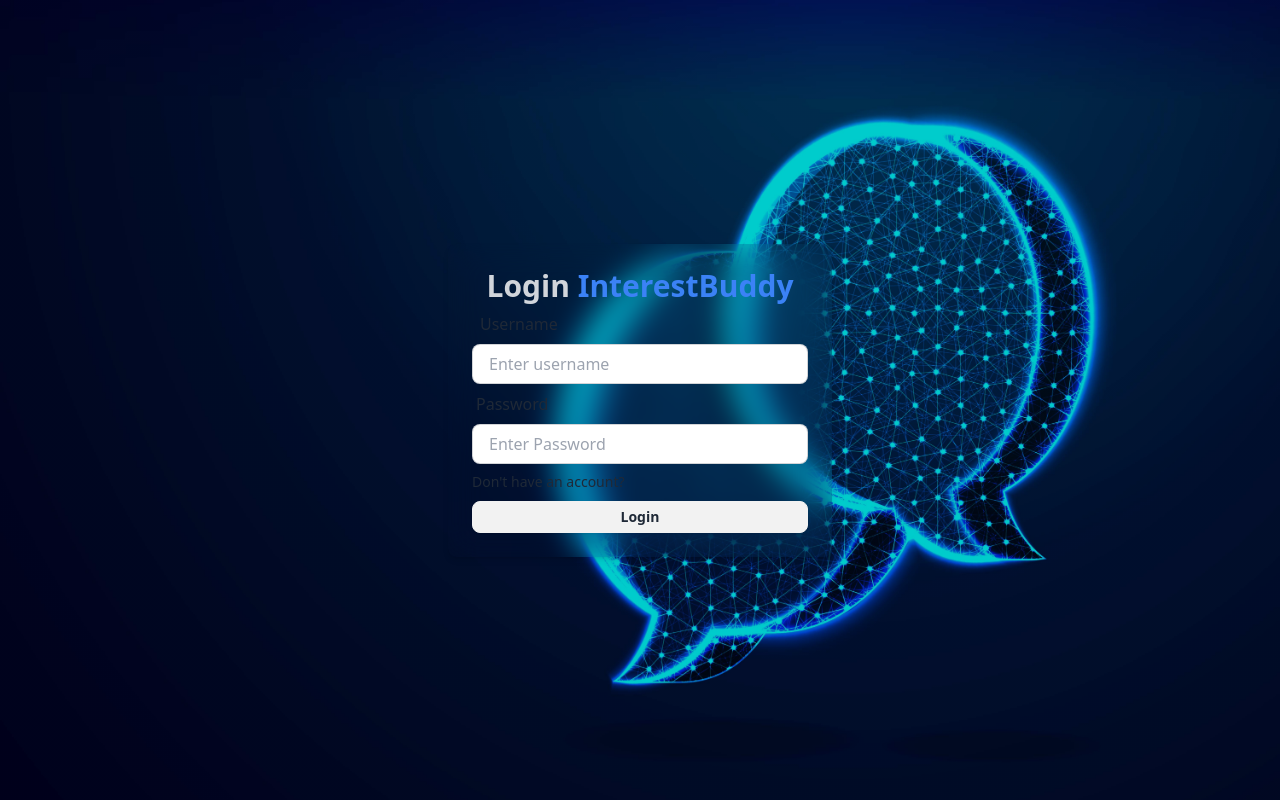
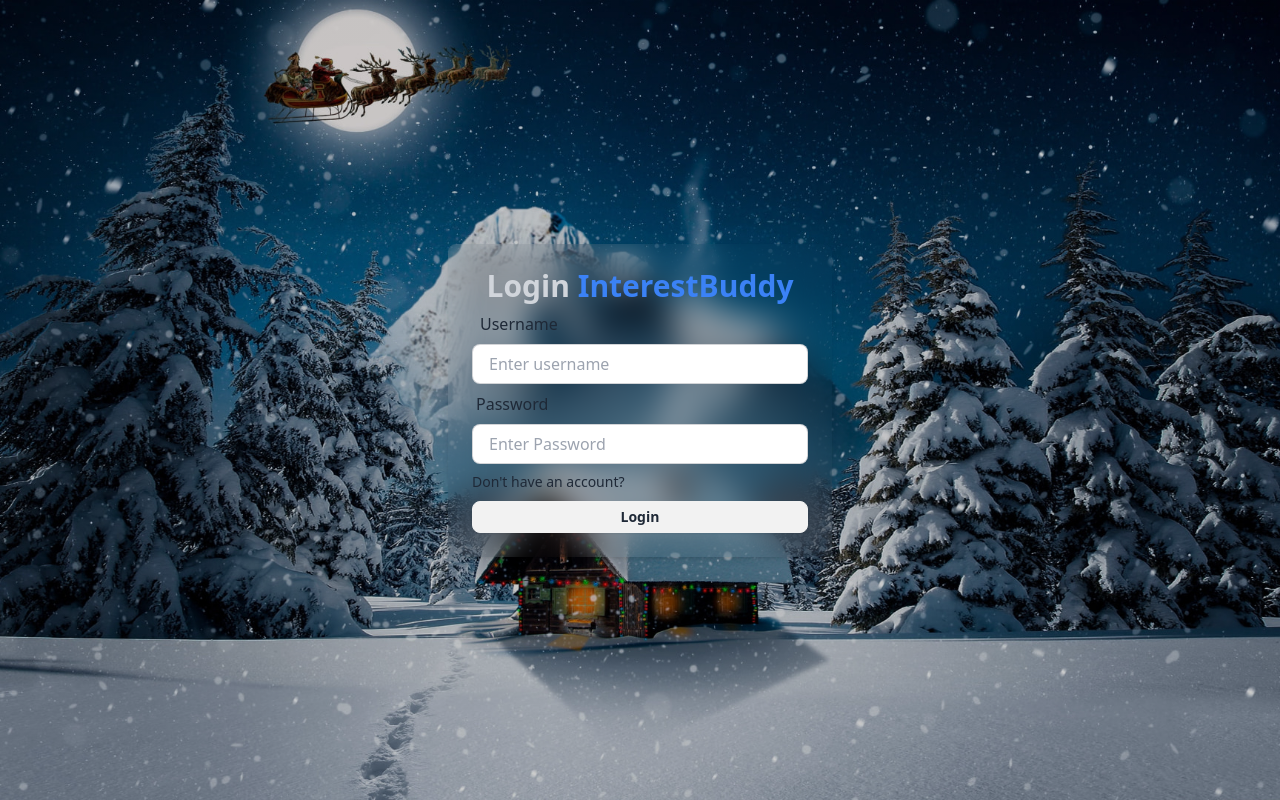
Before and after one commit to gousepeer3919/InterestBuddy, a React (Vite) app in the folder frontend/: page /login in a window 1280 px wide. Built offline with nearby package versions, Linux system fonts and the light colour scheme.

Commit message:
Update index.css

```diff
--- a/frontend/src/index.css
+++ b/frontend/src/index.css
@@ -3,7 +3,7 @@
 @tailwind utilities;
 
 body {
-	background: linear-gradient(rgba(0, 0, 0, 0.2), rgba(0, 0, 0, 0.2)), url("/RE_bg.jpg");
+	background: linear-gradient(rgba(0, 0, 0, 0.2), rgba(0, 0, 0, 0.2)), url("/bg.png");
 	background-repeat: no-repeat;
 	background-size: cover;
 	background-position: center;
```
